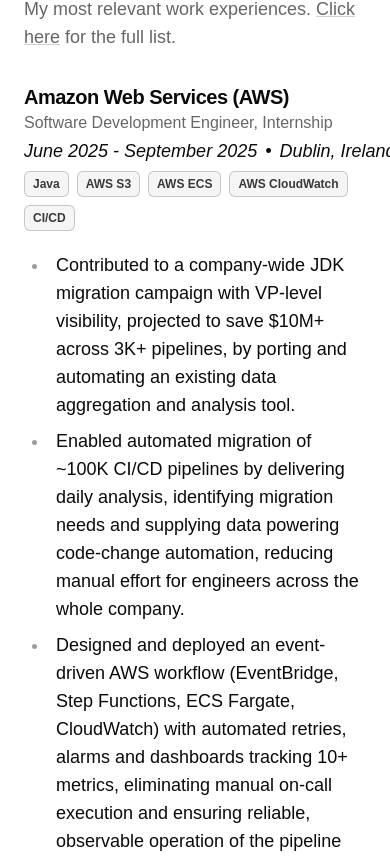
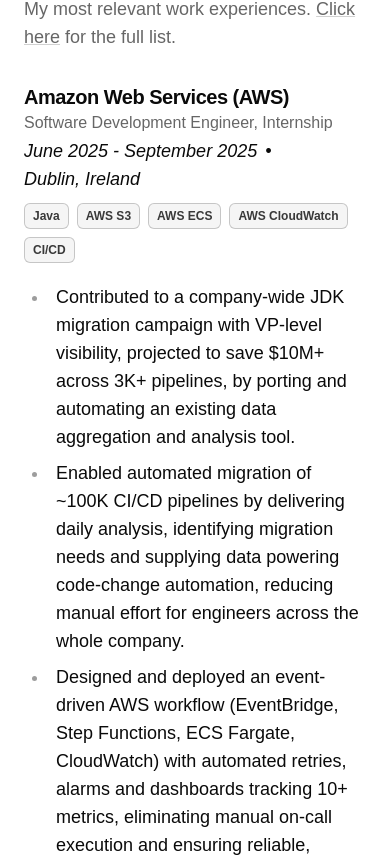
Before and after one commit to mattiacerutti/portfolio, a Next.js app: page / in a window 390 px wide. Shown: the part 913-1770 px from the top of the page. Built offline with nearby package versions, Linux system fonts and the light colour scheme.

Commit message:
feat: tweak style in work experience

```diff
--- a/src/components/work-experience.tsx
+++ b/src/components/work-experience.tsx
@@ -28,7 +28,7 @@ export default function WorkExperience(props: IWorkExperienceProps) {
         <span className="text-[var(--muted-foreground)]">{role}</span>
       </div>
 
-      <div className="flex items-center max-md:italic max-md:gap-2 w-fit md:flex-col md:items-end text-nowrap">
+      <div className="flex flex-wrap items-center max-md:italic max-md:gap-x-2 w-fit md:flex-col md:items-end text-nowrap">
         <P>
           {formatDate(startDate)} - {endDate ? formatDate(endDate) : "Present"}
         </P>
@@ -36,7 +36,7 @@ export default function WorkExperience(props: IWorkExperienceProps) {
         <P className="md:!text-base  md:text-[var(--muted-foreground)]">{location}</P>
       </div>
 
-      <div className="flex flex-col gap-5">
+      <div className="flex flex-col gap-5 mt-1 md:col-span-2">
         <div className="flex flex-row flex-wrap gap-2 decoration-[var(--foreground)]/20 max-md:mt-1">
           {technologies.map((tech, index) => (
             <TechCard key={index} tech={tech} />
```
